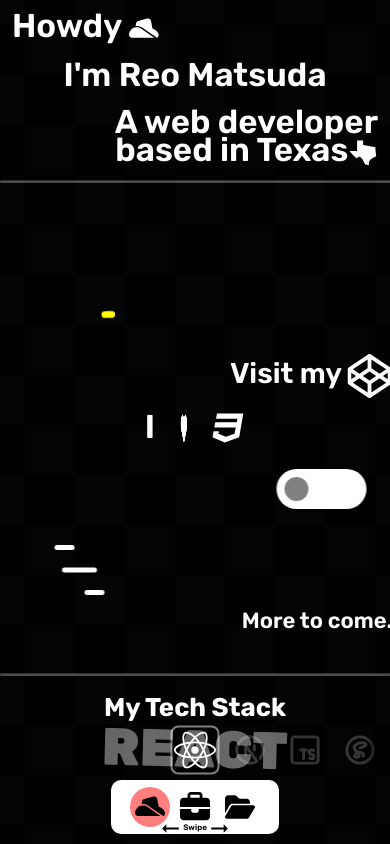
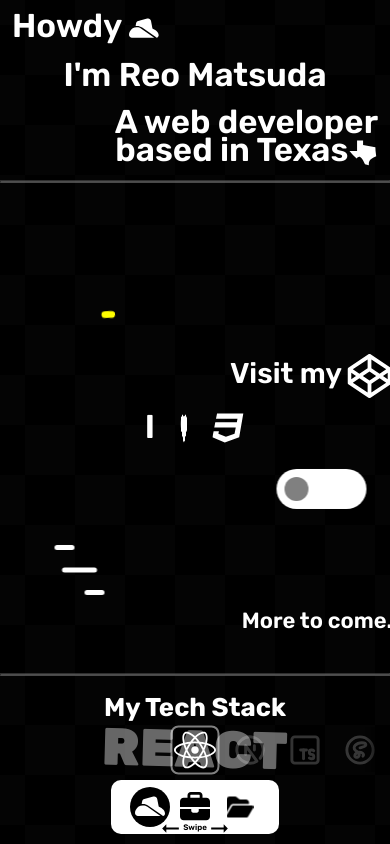
Before and after one commit to rmatsuda21/rmatsuda21.github.io, a React (Vite) app: page / in a window 390 px wide. Built offline with nearby package versions, Linux system fonts and the light colour scheme.

Commit message:
fix mobile nav

```diff
--- a/src/components/Experience/Experience.tsx
+++ b/src/components/Experience/Experience.tsx
@@ -78,7 +78,7 @@ export const Experience = () => {
           company="Knowledge Based Systems Inc."
           title="Software Engineer Intern"
           date="Jun. 2018 - May 2022"
-          techStack={["angular", "java", "csharp"]}
+          techStack={["angular", "java", "csharp", "unity"]}
         >
           <ul>
             <li>
--- a/src/components/MobileNav/MobileNav.module.scss
+++ b/src/components/MobileNav/MobileNav.module.scss
@@ -57,19 +57,22 @@
     );
     transform: translate(-50%, -50%);
 
-    z-index: -1;
+    opacity: 0;
+    z-index: 2;
     width: calc(var(--icon-size) + 10px);
     height: calc(var(--icon-size) + 10px);
     border-radius: 50%;
 
-    background-color: hsl(calc((var(--selected-index) * 100)), 100%, 50%);
-    opacity: 0;
+    background-color: transparent;
+    backdrop-filter: invert(1);
+    -webkit-backdrop-filter: invert(1);
 
     animation: fadein 0.2s ease-in forwards, nudge 0.3s ease-in forwards,
       nudge 0.3s ease-in forwards;
     animation-delay: 0.35s, 1s, 1.35s;
 
     transition: left 0.15s ease-in-out, background-color 0.15s ease-in-out;
+    pointer-events: none;
   }
 
   .arrows {
@@ -127,7 +130,7 @@
     opacity: 0;
   }
   to {
-    opacity: 0.5;
+    opacity: 1;
   }
 }
 
--- a/src/components/MobileNav/MobileNav.tsx
+++ b/src/components/MobileNav/MobileNav.tsx
@@ -53,7 +53,11 @@ export const MobileNav = ({
     >
       <FaHatCowboySide className={styles.icon} onClick={() => setIndex(0)} />
       <FaBriefcase className={styles.icon} onClick={() => setIndex(1)} />
-      <FaFolderOpen className={styles.icon} onClick={() => setIndex(2)} />
+      <FaFolderOpen
+        style={{ scale: 0.9 }}
+        className={styles.icon}
+        onClick={() => setIndex(2)}
+      />
       <div className={cn(styles.arrows, { [styles.fade]: hasBeenSwiped })}>
         <MdArrowRightAlt className={cn(styles.arrow, styles.left)} />
         <span>Swipe</span>
--- a/src/constants/Icons.tsx
+++ b/src/constants/Icons.tsx
@@ -4,6 +4,7 @@ import {
   FaNodeJs,
   FaPython,
   FaReact,
+  FaUnity,
 } from "react-icons/fa6";
 import { SiJest, SiTailwindcss, SiVercel, SiWebpack } from "react-icons/si";
 import {
@@ -76,6 +77,10 @@ export const Icons = {
     name: "Jest",
     icon: <SiJest key="jest" />,
   },
+  unity: {
+    name: "Unity",
+    icon: <FaUnity key="unity" />,
+  },
 } as const;
 
 export type IconKeys = keyof typeof Icons;
```
